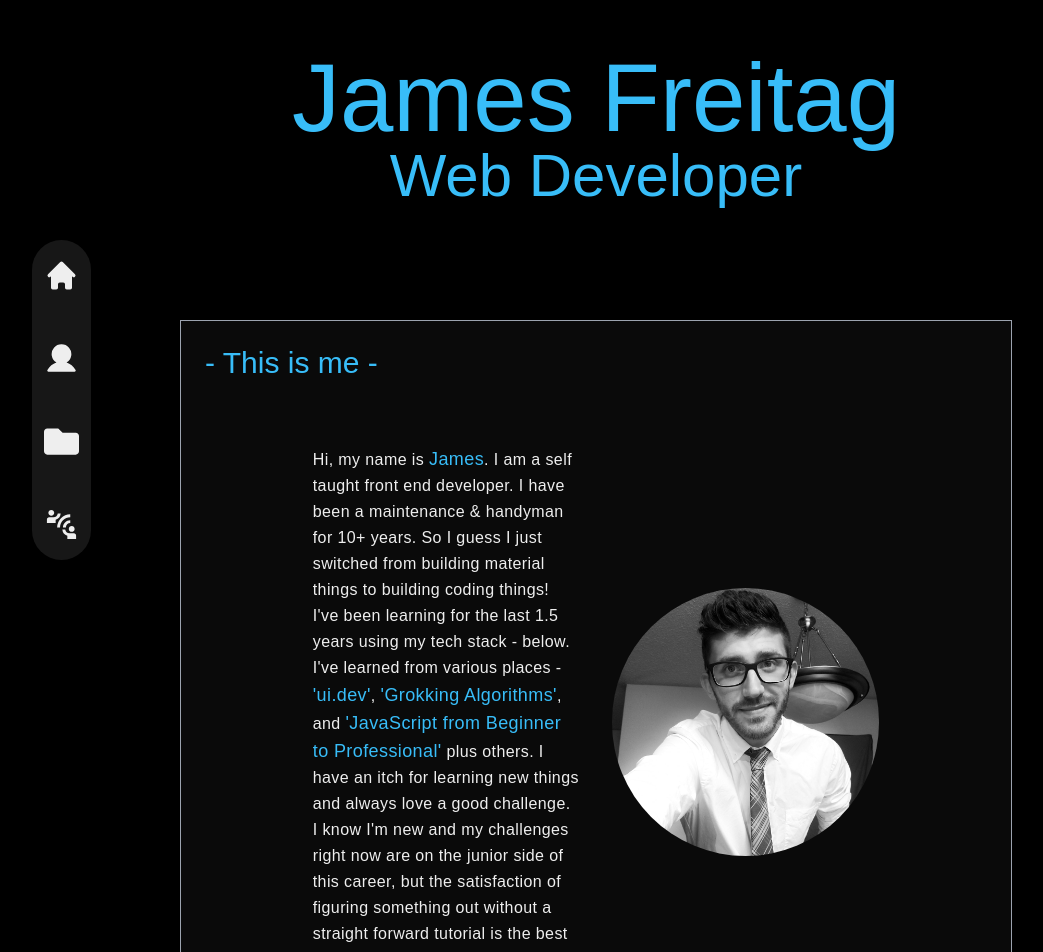
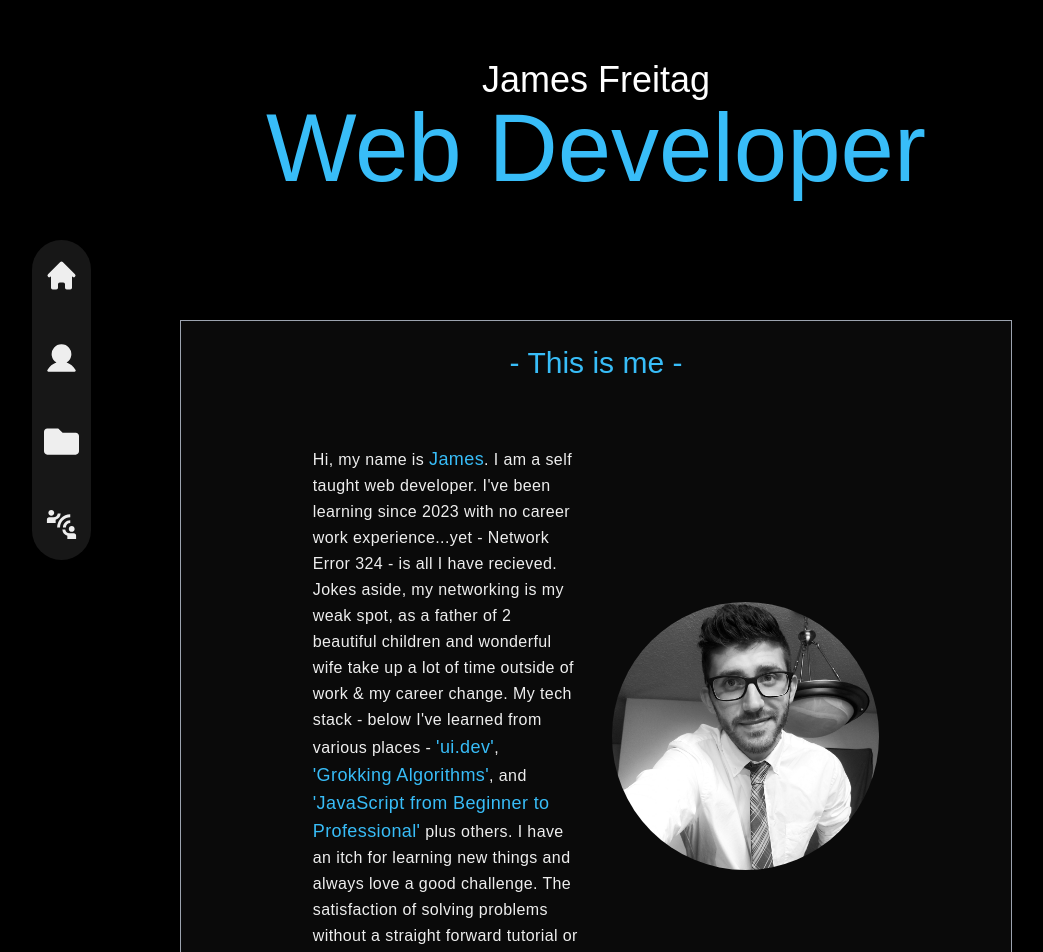
Before and after one commit to James-Freitag/portfolio-nextjs, a Next.js app: page / in a window 1280 px wide. Shown: the top 952 px of the page, without its empty margins (44-1087 px from the left). Built offline with nearby package versions, Linux system fonts and the light colour scheme; a web font is replaced by a local one.

Commit message:
fixed some text align and sizes

```diff
--- a/app/components/About.tsx
+++ b/app/components/About.tsx
@@ -45,7 +45,10 @@ const About = () => {
     "Bootstrap",
   ];
   return (
-    <section id="about" className="py-4 md:pt-16 flex flex-col items-center">
+    <section
+      id="about"
+      className="py-4 md:pt-16 flex flex-col items-center justify-center"
+    >
       <motion.div
         variants={{
           initial: {
@@ -66,7 +69,7 @@ const About = () => {
         viewport={{ once: true }}
         className="md:w-[65%] p-4 bg-neutral-950 border-y md:border-[1px] border-gray-400"
       >
-        <h2 className="text-3xl text-center md:text-left p-2 bg-neutral-950 text-sky-400 md:pb-12">
+        <h2 className="text-3xl place-self-center text-center md:text-left p-2 bg-neutral-950 text-sky-400 md:pb-12">
           - This is me -
         </h2>
         <div className="md:w-3/4 grid grid-cols-1 lg:grid-cols-2 mx-auto justify-evenly items-center bg-neutral-950">
@@ -91,11 +94,12 @@ const About = () => {
                 );
               })}
             </span>
-            . I am a self taught front end developer. I have been a maintenance
-            & handyman for 10+ years. So I guess I just switched from building
-            material things to building coding things! I&apos;ve been learning
-            for the last 1.5 years using my tech stack - below. I&apos;ve
-            learned from various places -{" "}
+            . I am a self taught web developer. I&apos;ve been learning since
+            2023 with no career work experience...yet - Network Error 324 - is
+            all I have recieved. Jokes aside, my networking is my weak spot, as
+            a father of 2 beautiful children and wonderful wife take up a lot of
+            time outside of work & my career change. My tech stack - below
+            I&apos;ve learned from various places -{" "}
             <span className="text-sky-400 text-md md:text-lg">
               &apos;ui.dev&apos;
             </span>
@@ -108,11 +112,9 @@ const About = () => {
               &apos;JavaScript from Beginner to Professional&apos;
             </span>{" "}
             plus others. I have an itch for learning new things and always love
-            a good challenge. I know I&apos;m new and my challenges right now
-            are on the junior side of this career, but the satisfaction of
-            figuring something out without a straight forward tutorial is the
-            best and most rewarding feeling. Thanks for visiting and I would
-            love to talk!{" "}
+            a good challenge. The satisfaction of solving problems without a
+            straight forward tutorial or AI is the best and most rewarding
+            feeling. Thanks for visiting and I would love to connect!{" "}
           </p>
           <div className="p-4 bg-neutral-950">
             <Image
--- a/app/components/Contact.tsx
+++ b/app/components/Contact.tsx
@@ -42,7 +42,7 @@ const Contact = () => {
         }}
         className="md:w-[65%] w-full h-full pt-3 pb-16 px-4 bg-neutral-950 border-y md:border border-gray-400"
       >
-        <h4 className="text-3xl p-2 text-center md:text-left bg-neutral-950 text-sky-400 md:pb-12">
+        <h4 className="text-3xl p-2 place-self-center text-center md:text-left bg-neutral-950 text-sky-400 md:pb-12">
           - Contact Me -
         </h4>
         <div className="md:w-3/4 h-auto grid grid-cols-1 md:grid-cols-2 gap-4 mx-auto bg-neutral-950">
@@ -90,7 +90,7 @@ const Contact = () => {
           </Link>
         </div>
       </motion.div>
-      <div className="flex justify-center items-center gap-4 h-full py-12 w-full mx-auto">
+      <div className="flex justify-center items-center gap-4 h-full pt-12 pb-12 md:pb-0 w-full mx-auto">
         <p className="text-white/25 text-center">&copy;JamesFreitag 2024</p>
         <a
           target="_blank"
--- a/app/components/Header.tsx
+++ b/app/components/Header.tsx
@@ -2,8 +2,8 @@ const Header = () => {
   return (
     <header className="w-full " id="home">
       <div className="flex flex-col justify-center items-center mx-auto h-64 text-sky-400 w-full">
-        <p className="text-6xl md:text-8xl text-center">James Freitag</p>
-        <p className="text-4xl md:text-6xl text-center">Web Developer</p>
+        <p className="text-xl md:text-4xl text-white">James Freitag</p>
+        <p className="text-6xl md:text-8xl text-center">Web Developer</p>
       </div>
     </header>
   );
```
